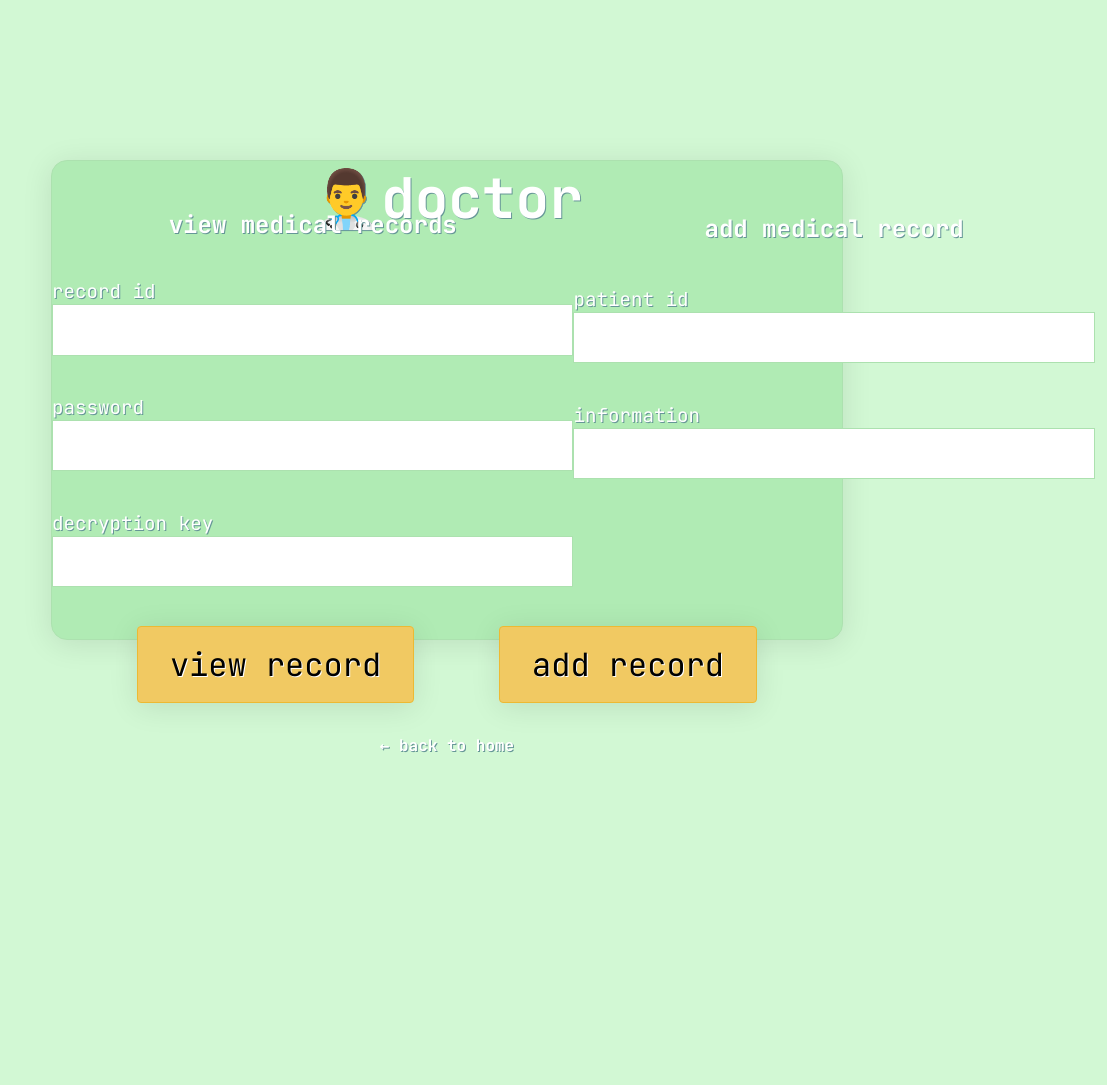
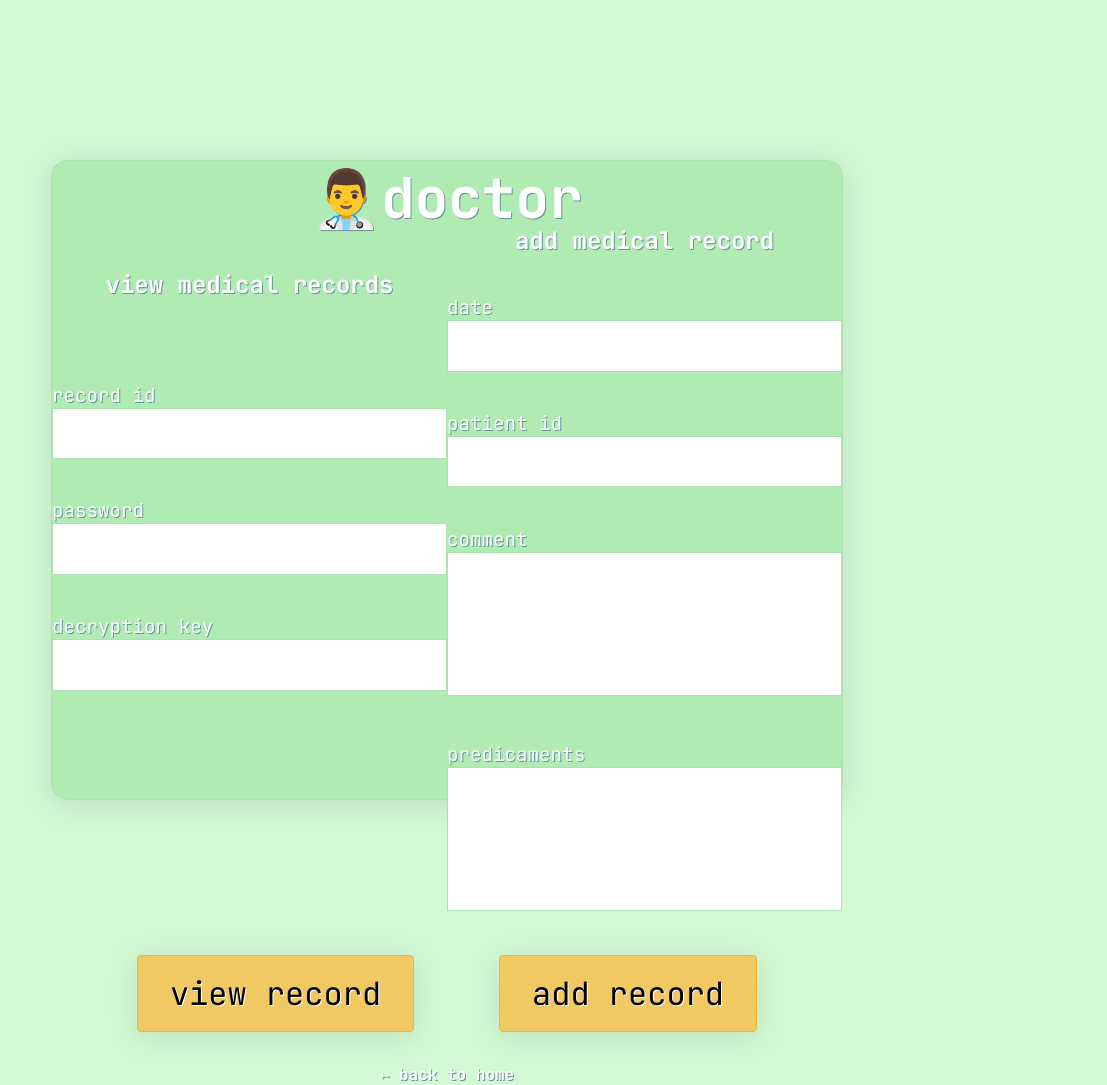
Before and after one commit to sourcery-ai-experiments/medichain, a Flask app: page /doctor in a window 1320 px wide. Shown: the whole page, without its empty margins (213-1320 px from the left). Before the commit the page ends 753 px from the top, so only its background shows below. Run offline with Flask 3, Linux system fonts and the light colour scheme.

Commit message:
medical record template

```diff
--- a/app.py
+++ b/app.py
@@ -31,6 +31,7 @@
         return redirect(url_for('view_medical_record', record_id=view_form.record_id.data))
     elif add_form.validate_on_submit():
         # Process the form data for adding a medical record
+        # In a real application, you would save this data to the database
         flash('Adding medical record', 'success')
         return redirect(url_for('home'))
     return render_template('doctor.html', view_form=view_form, add_form=add_form)
--- a/forms.py
+++ b/forms.py
@@ -1,5 +1,5 @@
 from flask_wtf import FlaskForm
-from wtforms import StringField, IntegerField, SubmitField, PasswordField
+from wtforms import StringField, IntegerField, SubmitField, PasswordField, TextAreaField
 from wtforms.validators import DataRequired
 
 
@@ -17,8 +17,10 @@
 
 
 class AddMedicalRecordForm(FlaskForm):
+    date = StringField('Date', validators=[DataRequired()])
     patient_id = StringField('Patient ID', validators=[DataRequired()])
-    information = StringField('Information', validators=[DataRequired()])
+    comment = TextAreaField('Comment', validators=[DataRequired()])
+    predicaments = TextAreaField('Predicaments', validators=[DataRequired()])
     submit = SubmitField('Add Record')
 
 
--- a/static/css/styles.css
+++ b/static/css/styles.css
@@ -90,11 +90,12 @@
     font-size: 1.2em;
 }
 
-.form-content input {
+.form-content input, .form-content textarea {
    padding: 0.4em;
    font-size: 1.2em;
-   border: 1px solid rgba(235, 84, 84, 1);
    color: black;
+   resize: none;
+   width: 100%;
 }
 
 .form-button-pane {
@@ -198,7 +199,7 @@
 
 .main-container#doctor-container {
     width: 60%;
-    height: 60vh;
+    height: 80vh;
     background: rgba(176, 235, 180, 1);
     border: 1px solid rgba(172, 225, 175, 1);
 }
@@ -280,3 +281,26 @@
    list-style: none;
    font-size: 2em;
 }
+
+/* Medical record */
+.medical-record-content {
+    height: 90%;
+}
+
+p.add-record-textarea textarea {
+    border: 1px solid rgba(172, 225, 175, 1);
+}
+
+.record-data-container {
+    display: flex;
+    flex-direction: column;
+}
+
+.record-data-header > p {
+    padding: 6px;
+    font-size: 2em;
+}
+
+.record-data-content > p {
+    padding: 6px;
+}
--- a/templates/doctor.html
+++ b/templates/doctor.html
@@ -48,17 +48,31 @@
                     <form method="POST" action="{{ url_for('doctor') }}">
                         {{ add_form.hidden_tag() }}
                         <p>
+                            {{ add_form.date.label }}<br>
+                            {{ add_form.date(size=32) }}<br>
+                            {% for error in add_form.date.errors %}
+                                <span class="error">[{{ error }}]</span><br>
+                            {% endfor %}
+                        </p>
+                        <p>
                             {{ add_form.patient_id.label }}<br>
                             {{ add_form.patient_id(size=32) }}<br>
                             {% for error in add_form.patient_id.errors %}
-                            <span class="error">[{{ error }}]</span><br>
+                                <span class="error">[{{ error }}]</span><br>
                             {% endfor %}
                         </p>
-                        <p>
-                            {{ add_form.information.label }}<br>
-                            {{ add_form.information(size=32) }}<br>
-                            {% for error in add_form.information.errors %}
-                            <span class="error">[{{ error }}]</span><br>
+                        <p class="add-record-textarea">
+                            {{ add_form.comment.label }}<br>
+                            {{ add_form.comment(cols=32, rows=4) }}<br>
+                            {% for error in add_form.comment.errors %}
+                                <span class="error">[{{ error }}]</span><br>
+                            {% endfor %}
+                        </p>
+                        <p class="add-record-textarea">
+                            {{ add_form.predicaments.label }}<br>
+                            {{ add_form.predicaments(cols=32, rows=4) }}<br>
+                            {% for error in add_form.predicaments.errors %}
+                                <span class="error">[{{ error }}]</span><br>
                             {% endfor %}
                         </p>
                     </form>
```
Also changed, not shown: templates/view_medical_record.html (added, +62 -0 lines).
